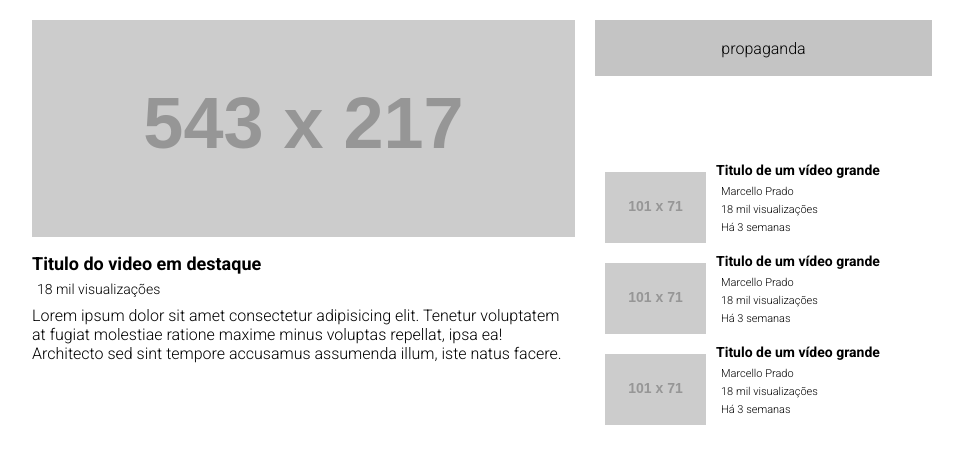
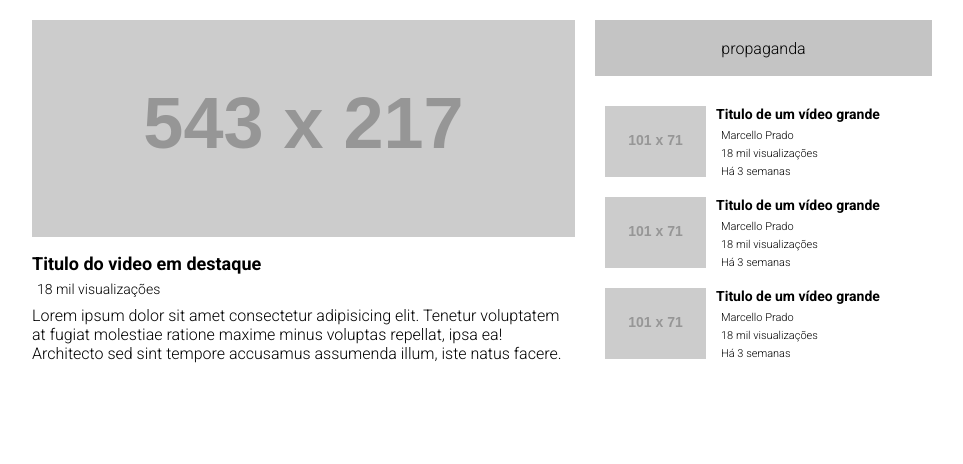
Before and after one commit to marcelloprado/quests-html-css-avancado, a plain HTML site: page desafio-3-layout-youtube/index.html in a window 1280 px wide. Shown: the whole page, without its empty margins (158-1121 px from the left). Drawn offline with Linux system fonts and the light colour scheme; placeholder pictures from the web are drawn by us.

Commit message:
adicionando um margin-top de 10px no titulo e trocando o template rows para 56px 1fr

```diff
--- a/desafio-3-layout-youtube/src/style.css
+++ b/desafio-3-layout-youtube/src/style.css
@@ -4,7 +4,7 @@
     font-family: 'Roboto', sans-serif;
     display: grid;
     grid-template-columns: repeat(2, 1fr);
-    grid-template-rows: repeat(2, 1fr);
+    grid-template-rows: 56px 1fr;
     grid-template-areas: 'video-principal propaganda'
                          'video-principal videos-secundarios';
     width:900px;
@@ -71,6 +71,7 @@
     font-size:14px;
     font-weight:700;
     margin-bottom:7px;
+    margin-top:10px;
 }
 
 .videos-segundarios .sugerido .conteudo .autor, .visualizacoes, .data {
```
